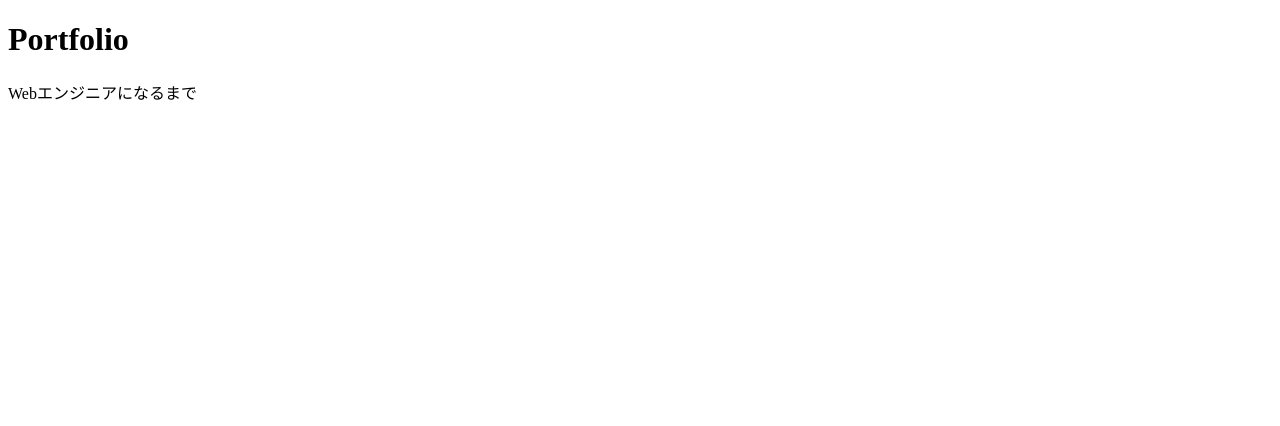
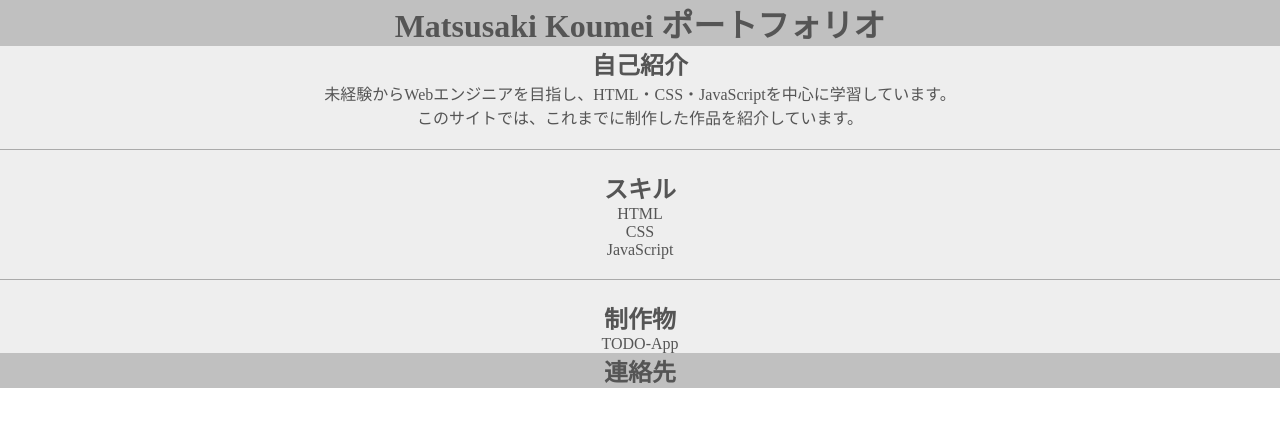
Before and after one commit to Koumei7/portfolio, a plain HTML site: page index.html in a window 1280 px wide. Drawn offline with Linux system fonts and the light colour scheme.

Commit message:
枠組み作成

```diff
--- a/css/style.css
+++ b/css/style.css
@@ -0,0 +1,32 @@
+* {
+    margin: 0;
+    padding: 0;
+}
+
+header {
+    background-color: #c0c0c0;
+    text-align: center;
+}
+
+h1 {
+    color: #555;
+}
+
+main {
+    background-color: #EEEEEE;
+    text-align: center;
+    color: #555;
+}
+
+.skill {
+    border-top: 1px solid #aaa;
+    border-bottom: 1px solid #aaa;
+    margin: 20px 0;
+    padding: 20px 0;
+}
+
+footer {
+    background-color: #C0C0C0;
+    text-align: center;
+    color: #555;
+}
--- a/index.html
+++ b/index.html
@@ -2,13 +2,39 @@
 <html lang="ja">
 <head>
   <meta charset="UTF-8">
-  <title>Portfolio</title>
+  <title>My Portfolio</title>
+  <link rel="stylesheet" href="css/style.css">
 </head>
 
 <body>
-
-  <h1>Portfolio</h1>
-  <p>Webエンジニアになるまで</p>
-
+  <header>
+    <h1>Matsusaki Koumei ポートフォリオ</h1>
+  </header>
+  <main>
+    <div class="profile">
+      <h2>自己紹介</h2>
+      <p>未経験からWebエンジニアを目指し、HTML・CSS・JavaScriptを中心に学習しています。<br>
+このサイトでは、これまでに制作した作品を紹介しています。</p>
+    </div>
+    <div class="skill">
+      <h2>スキル</h2>
+      <ul>
+        <li>HTML</li>
+        <li>CSS</li>
+        <li>JavaScript</li>
+      </ul>
+    </div>
+    <div class="works">
+      <h2>制作物</h2>
+      <div class="todoApp">
+        TODO-App
+      </div>
+    </div>
+  </main>
+  <footer>
+    <div class="contact">
+      <h2>連絡先</h2>
+    </div>
+  </footer>
 </body>
 </html>
```
